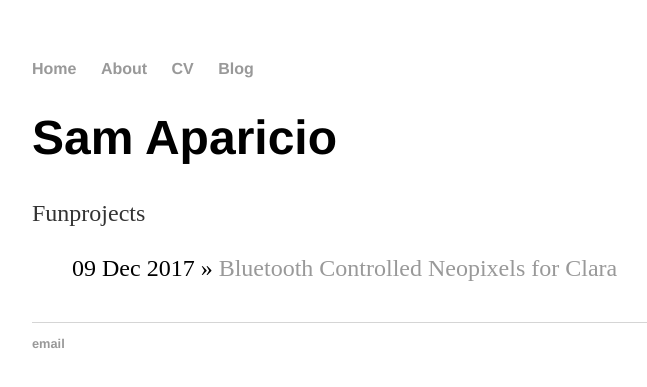
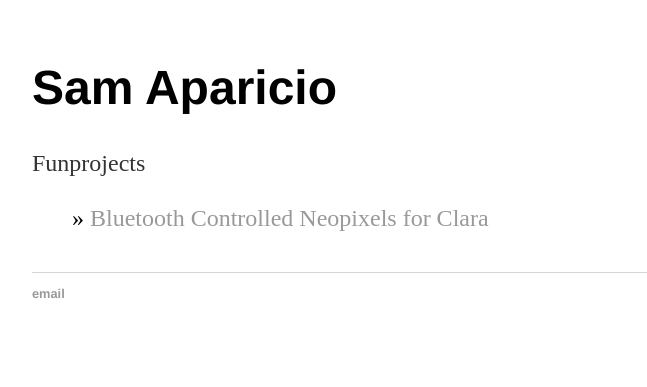
Before and after one commit to samaparicio/samaparicio.github.io, a Jekyll site: the page built from index.html, in a window 1280 px wide. Shown: the top 387 px of the page, without its empty margins (160-807 px from the left). Built offline with Jekyll 4.4.1, drawn with Linux system fonts in a browser that asks for light colours.

Commit message:
Moar moar

```diff
--- a/_layouts/default.html
+++ b/_layouts/default.html
@@ -6,14 +6,15 @@
 			<link rel="stylesheet" type="text/css" href="/css/main.css">
 		</head>
 		<body>
-			<nav>
+
+				<!-- ><nav>
 	    		<ul>
 	        		<li><a href="/">Home</a></li>
 		        	<li><a href="/about">About</a></li>
 	        		<li><a href="/cv">CV</a></li>
 	        		<li><a href="/blog">Blog</a></li>
 	    		</ul>
-			</nav>
+			</nav> -->
 			<div class="container">
 
 			{{ content }}
--- a/index.html
+++ b/index.html
@@ -9,7 +9,7 @@ title: Sam Aparicio
 	<ul class="posts">
 
 	  {% for post in site.posts %}
-	    <li><span>{{ post.date | date_to_string }}</span> » <a href="{{ post.url }}" title="{{ post.title }}">{{ post.title }}</a></li>
+	    <li><!-- <span>{{ post.date | date_to_string }}</span>--> » <a href="{{ post.url }}" title="{{ post.title }}">{{ post.title }}</a></li>
 	  {% endfor %}
 	</ul>
 
```
